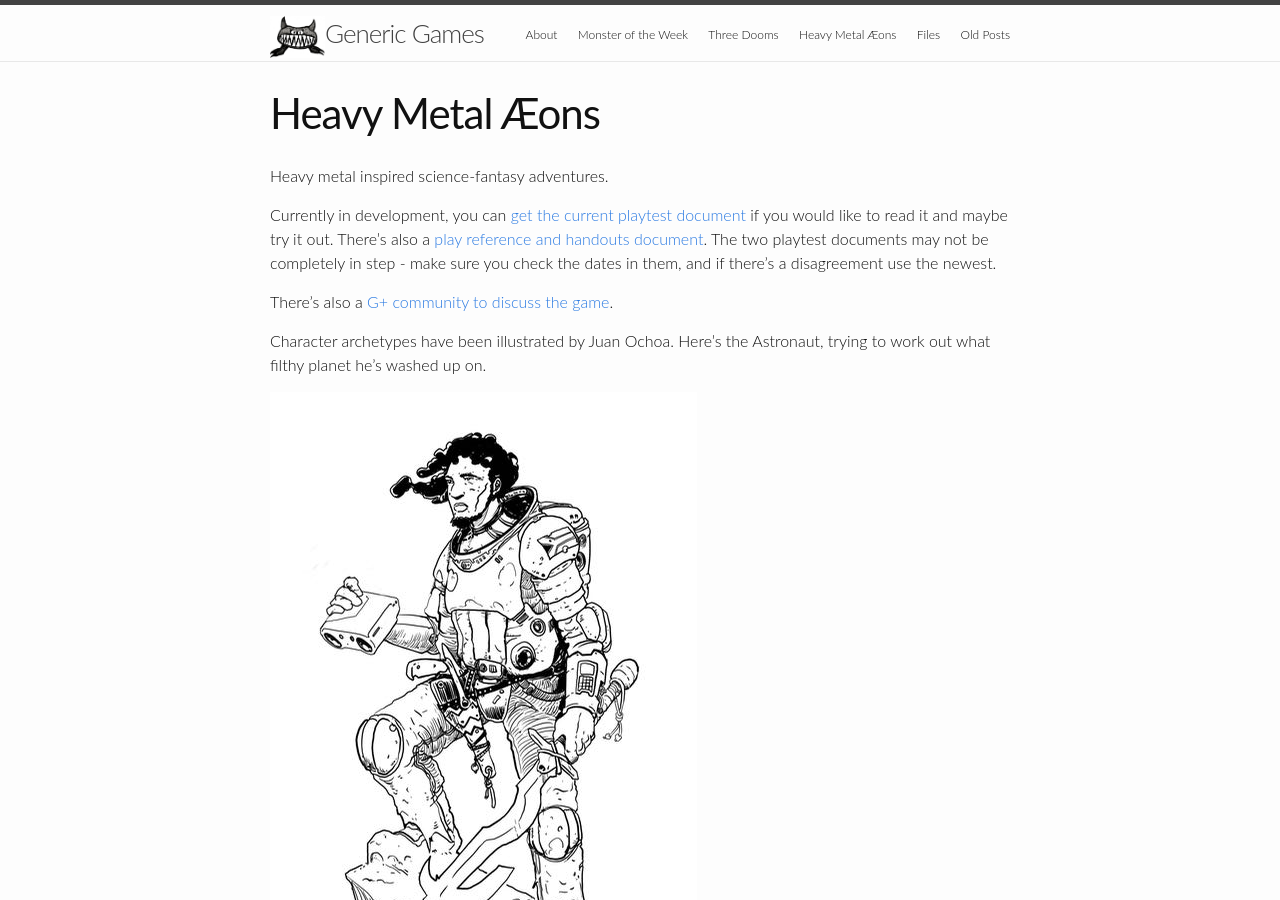
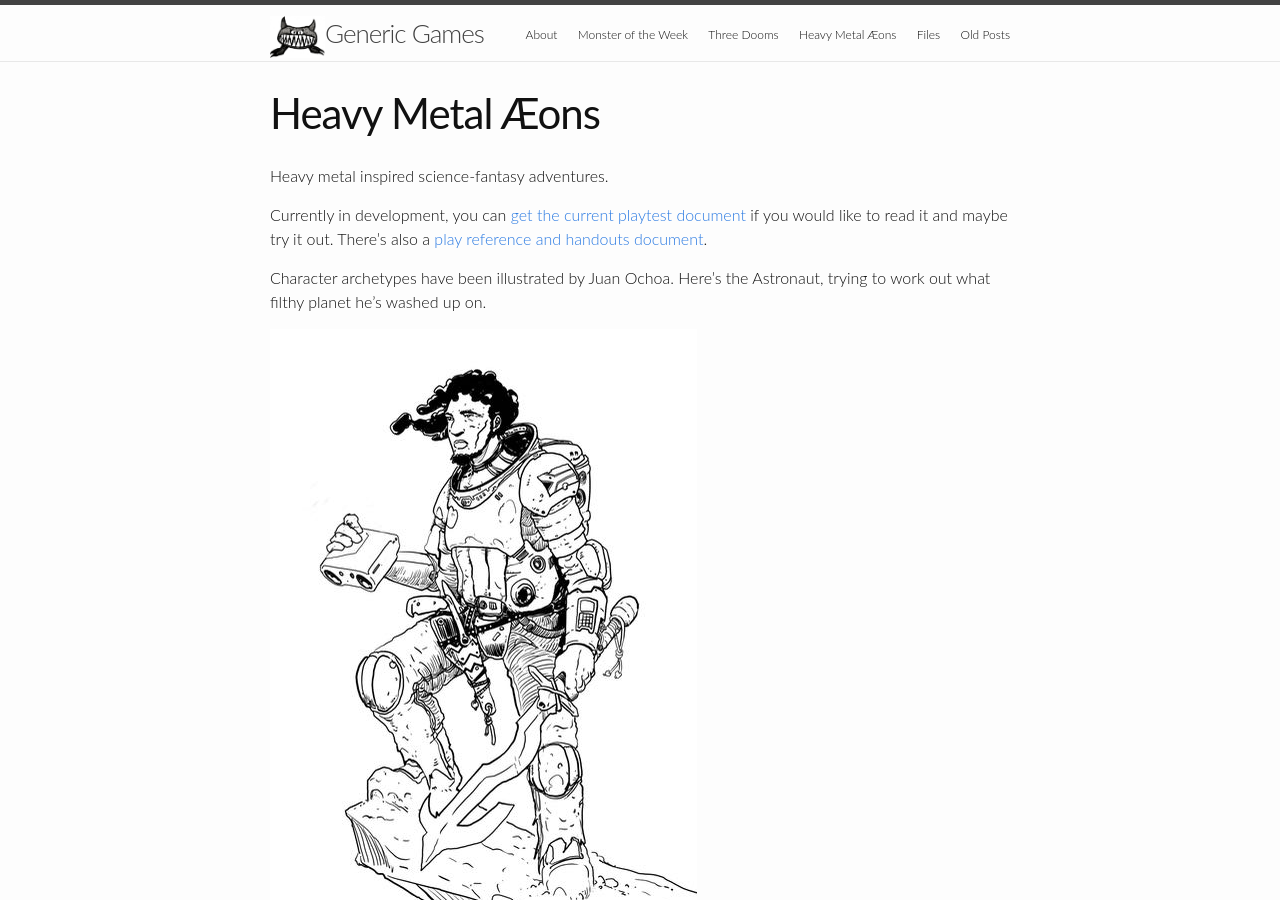
Before and after one commit to michael-sands/generic_games_site, a Jekyll site: the page built from heavy_metal_aeons.md, in a window 1280 px wide and 900 px high. Built offline with Jekyll 4.4.1, drawn with Linux system fonts in a browser that asks for light colours.

Commit message:
update HMA page

```diff
--- a/heavy_metal_aeons.md
+++ b/heavy_metal_aeons.md
@@ -7,10 +7,6 @@ Heavy metal inspired science-fantasy adventures.
 
 Currently in development, you can [get the current playtest document](https://drive.google.com/open?id=0B5pV27F3R0veOFRZVm1MX21EamM) if you would
 like to read it and maybe try it out. There's also a [play reference and handouts document](https://drive.google.com/open?id=0B5pV27F3R0veQjU0UkI2dUdya28).
-The two playtest documents may not be completely in step - make sure you check
-the dates in them, and if there's a disagreement use the newest.
-
-There's also a [G+ community to discuss the game](https://plus.google.com/u/0/communities/107067663546804138073).
 
 Character archetypes have been illustrated by Juan Ochoa. Here's the Astronaut,
 trying to work out what filthy planet he's washed up on.
```
